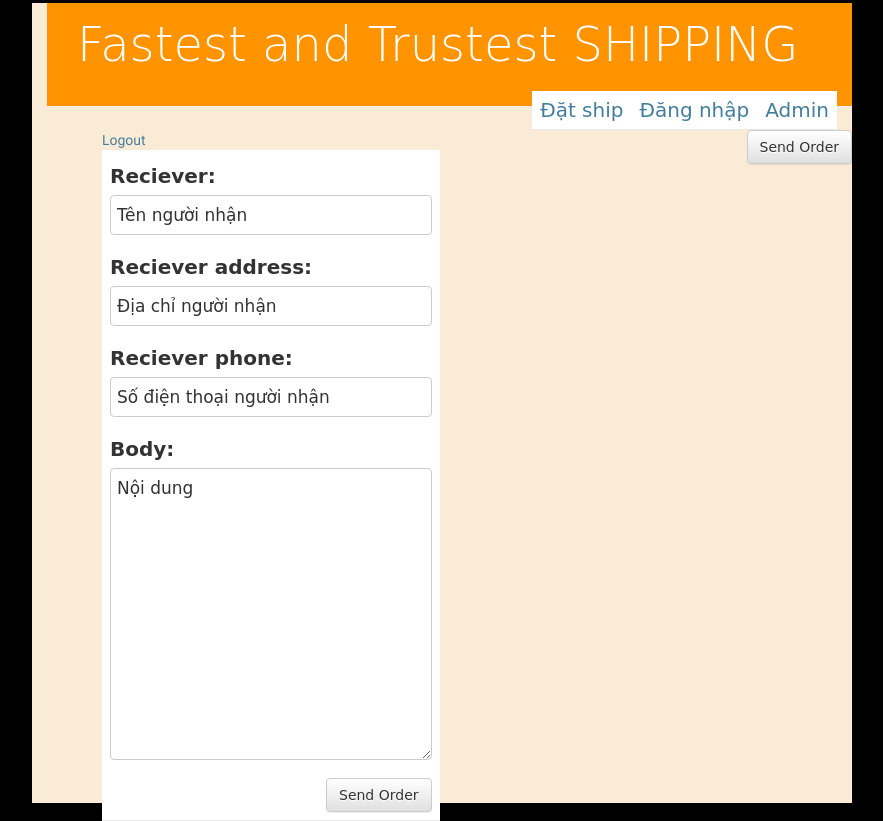
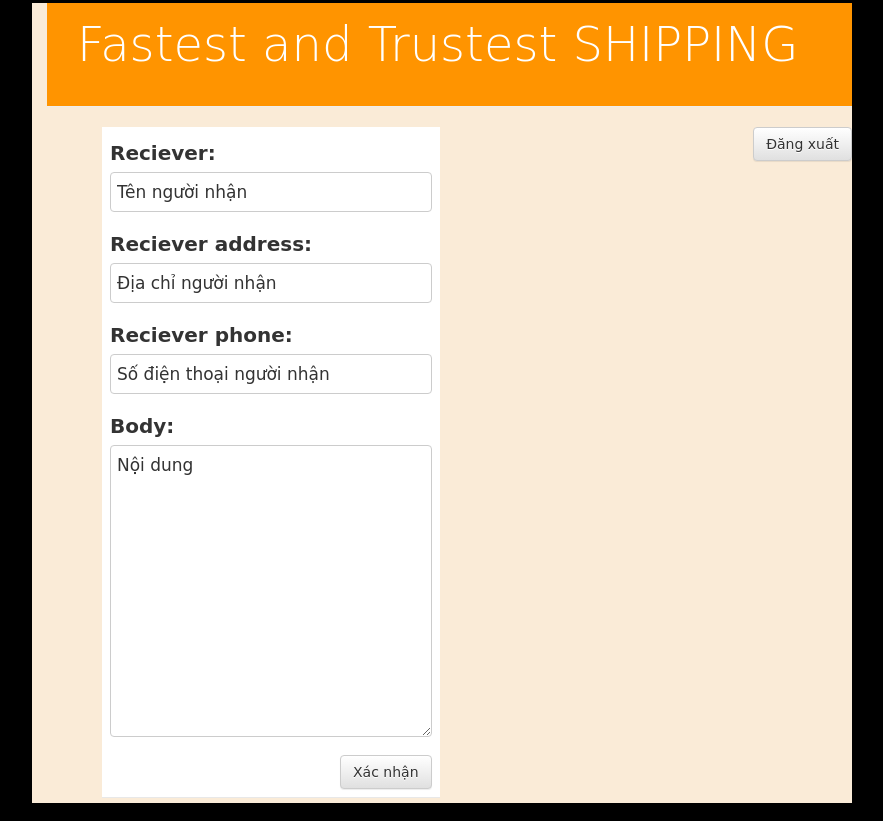
Before and after one commit to mrjsits/shiper, a Django app: page /order/ in a window 1280 px wide; the page is wider, and only the part inside the window is pictured. Shown: that part, without its empty margins (198-1081 px from the left). Run offline with Django 3.2, Linux system fonts and the light colour scheme; the visitor is signed in with stand-in values (Sample User, id 1); some libraries are stand-ins or nearby versions.

Commit message:
login,logut

```diff
--- a/shiper/shiper/settings.py
+++ b/shiper/shiper/settings.py
@@ -118,7 +118,7 @@ USE_TZ = True
 
 # Static files (CSS, JavaScript, Images)
 # https://docs.djangoproject.com/en/1.9/howto/static-files/
-LOGIN_URL = '/login/'
+LOGIN_URL = '/login/' #change to login because require user for logining, protect page order from anonymous
 STATIC_URL = '/static/'
 STATIC_ROOT = os.path.join(BASE_DIR,'static')
-LOGOUT_URL = '/login/'
+LOGOUT_URL = '/login/' #change to login because after logout, will be user login, protect page order from anonymous
--- a/shiper/shiperapp/models.py
+++ b/shiper/shiperapp/models.py
@@ -2,9 +2,12 @@ from django.db import models
 from django.utils import timezone
 import  random
 from django import forms
+from django.contrib.auth.models import User
+from django.contrib.auth import authenticate, login, logout
 # Create your models here.
 
 class Info(models.Model):
+	username = models.CharField(max_length=120)
 	reciever = models.CharField(max_length=120, default = "Tên người nhận")
 	reciever_address = models.CharField(max_length=120, default = "Địa chỉ người nhận")
 	reciever_phone = models.CharField(max_length=80, default = "Số điện thoại người nhận")
@@ -12,9 +15,6 @@ class Info(models.Model):
 	created = models.DateTimeField(default=timezone.now(), editable = True)
 	status = models.BooleanField(default = False)
 	body = models.TextField(default = "Nội dung")
-
-	def  savecode(self,code):
-		self.shipcode = code
 
 	def createcode(self):
  		info = Info.objects.all()
--- a/shiper/shiperapp/views.py
+++ b/shiper/shiperapp/views.py
@@ -18,12 +18,7 @@ def order_detail(request, pk):
 		post = get_object_or_404(Info, pk=pk)
 		return render(request, 'orderdetail.html', {'post': post})
 
-#if request.user.is_authenticated():
-    # Do something for authenticated users.
-#else:
-    # Do something for anonymous users.
-
-@login_required
+@login_required #important, i am sure :v
 def order_new (request):
 	if request.method == "POST":
 		code = Shipcode(request.POST)
@@ -31,21 +26,22 @@ def order_new (request):
 		logouts = Logout(request.POST)
 		if form.is_valid():
 			post = form.save(commit=False)
+			post.username = request.user.username
+			post.createcode()
 			post.save()
-			post.createcode()
 			return redirect('order_detail', pk=post.pk)
 		elif code.is_valid():
 			cc = code.save(commit=False) # because form Shipcode don't have attribute shipcode
 			found = Info.objects.get(shipcode=cc.getcode())
 			return redirect('order_detail', pk=found.pk)
-		elif logouts.is_valid():
-			logout(request)
+		elif logouts.is_valid(): # click on button logout
+			logout(request)	 #logout function
 			return redirect('loginview')
-	if request.user.is_authenticated():
+	if request.user.is_authenticated(): #check user logined current, if user, that show Order and Logout for waiting logout
 		form = Order()
 		logouts = Logout()
 		return render(request, 'order.html', {'form': form, 'logouts': logouts})
-	#return redirect('loginview')
+
 
 def order_edit(request, pk):
 	order = get_object_or_404(Info, pk=pk)
@@ -82,7 +78,7 @@ def registerview(request):
 			data = recieveform.save(commit = False)
 			if data.password == data.repeat_password:
 				try:
-					user = User.objects.create_user(request.POST['username'],' ',request.POST['password'])
+					user = User.objects.create_user(request.POST['username'],' ',request.POST['password']) #create user
 					user.save()
 					user.has_perm('foo.add_bar')
 					user.has_perm('foo.change_bar')
@@ -102,9 +98,9 @@ def loginview (request):
 	if request.method == "POST":
 		username = request.POST['username']
 		password = request.POST['password']
-		user = authenticate(username = username, password = password)
-		if user is not None:
+		user = authenticate(username = username, password = password) #get user from database
+		if user is not None: # found user
 			if user.is_active:
-				login(request, user)
+				login(request, user) # login function
 				return redirect('order_new')
 	return render(request, 'login.html', {'loginform': loginform})
--- a/shiper/template/base.html
+++ b/shiper/template/base.html
@@ -14,14 +14,6 @@
    <div class="page-header">
         <h1>Fastest and Trustest SHIPPING
         </h1>
-
-
-        <table align = "right">
-                <td><a href = "http://127.0.0.1:8000/order/">Đặt ship</a></td>
-                <td><a href = "http://127.0.0.1:8000/login/">Đăng nhập</a></td>
-                <td><a href = "http://127.0.0.1:8000/admin/">Admin</a></td>
-            </tr>
-        </table>
     </div>
 <div class="content container">
         <div class="row">
--- a/shiper/template/order.html
+++ b/shiper/template/order.html
@@ -4,15 +4,14 @@
 {% block content %}
 	<form method = "POST">{% csrf_token %}
             {{logouts.as_p}}
-                    <button id="order"type ="submit" class="save btn btn-default">Send Order</button>
-                    <a type="submit" href="">Logout</a>
-        </form>
+            <button id="order"type ="submit" class="save btn btn-default">Đăng xuất</button>
+    </form>
 	<form method="POST" class="post-form">{% csrf_token %}
 		<table width="45%">
 			<tr>
 				<td>
 					{{form.as_p}}
-					<button id="order"type ="submit" class="save btn btn-default">Send Order</button>
+					<button id="order"type ="submit" class="save btn btn-default">Xác nhận</button>
 				</td>
 			</tr>
 		</table>
```
Also changed, not shown: shiper/shiperapp/migrations/0129_auto_20160119_0037.py (added), shiper/shiperapp/migrations/0130_auto_20160119_0040.py (added), shiper/shiperapp/migrations/0131_auto_20160119_0051.py (added), shiper/shiperapp/migrations/0132_auto_20160119_0052.py (added), shiper/shiperapp/migrations/0133_auto_20160119_0055.py (added), shiper/shiperapp/migrations/0134_auto_20160119_0057.py (added).
